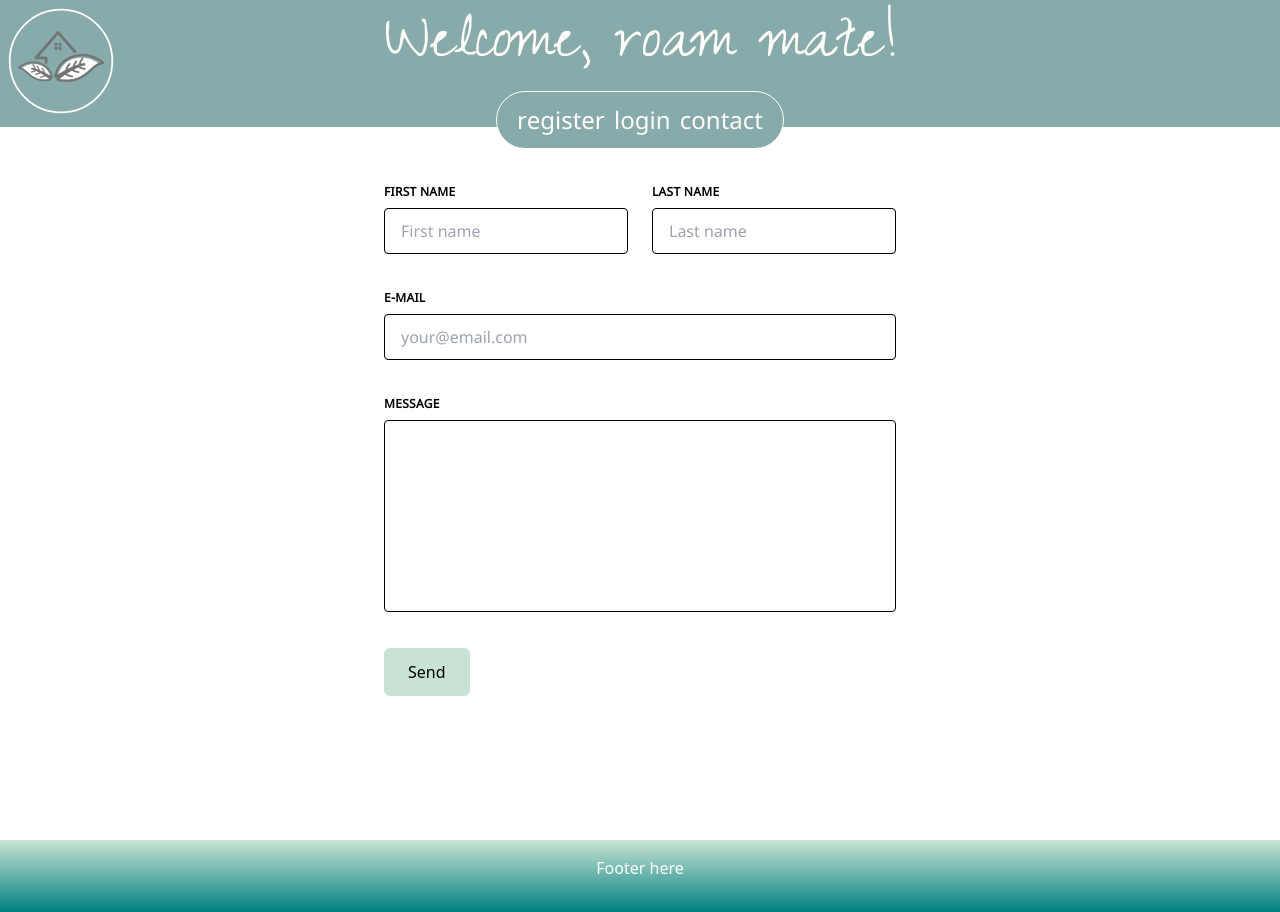
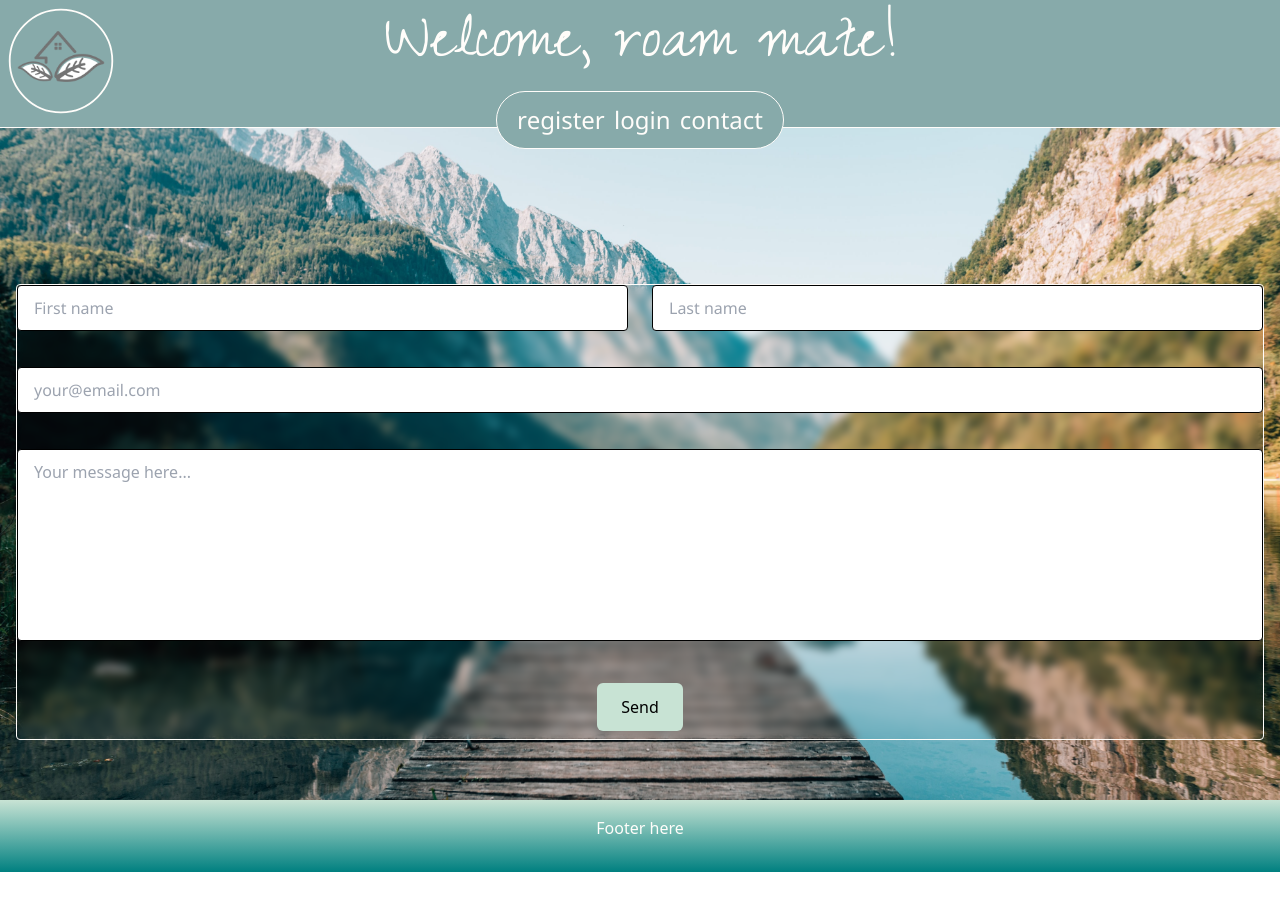
Before and after one commit to pietow/client-react, a React (Create React App) app: page /contact in a window 1280 px wide. After the commit the page ends 872 px from the top, so only its background shows below. Built offline with nearby package versions, Linux system fonts and the light colour scheme.

Commit message:
feat: improved contact page

```diff
--- a/src/pages/Contact.js
+++ b/src/pages/Contact.js
@@ -3,35 +3,25 @@
 import React from 'react'
 import SendBtn from '../components/SendBtn'
 
-
 export default function Contact() {
     return (
-        <React.Fragment>
-            <h2 className="text-center">Get in touch!</h2>
-            <main className="container flex justify-center items-center m-auto h-screen">
-                <form className="w-full max-w-lg">
+        <main className="bg-contact bg-content bg-center bg-cover h-screen">
+            <h1 className="text-best-white text-6xl font-zeyada text-center pt-8">
+                Get in touch!
+            </h1>
+            <form className="backdrop-blur-sm relative flex flex-col border-best-white border mx-4 rounded top-48 absolute">
                 <div class="flex flex-wrap -mx-3 mb-6">
                     <div class="w-full md:w-1/2 px-3 mb-6 md:mb-0">
-                            <label
-                                class="block uppercase tracking-wide font-noto font-bold text-xs mb-2"
-                                for="grid-first-name">
-                                First Name
-                            </label>
                         <input
-                                className="appearance-none block w-full font-noto border border-red-500 rounded py-3 px-4 mb-3 leading-tight focus:outline-none focus:bg-white"
-                                id="grid-first-name"
+                            className="w-full font-noto border rounded py-3 px-4 mb-3 leading-tight focus:outline-none focus:bg-white"
+                            id="contact-first-name"
                             type="text"
                             placeholder="First name"
                         />
                     </div>
                     <div class="w-full md:w-1/2 px-3">
-                            <label
-                                class="block uppercase tracking-wide font-noto font-bold text-xs mb-2"
-                                for="grid-last-name">
-                                Last Name
-                            </label>
                         <input
-                                class="w-full font-noto border border-gray-200 rounded py-3 px-4 leading-tight focus:outline-none focus:bg-white"
+                            class="w-full font-noto border rounded py-3 px-4 mb-3 leading-tight focus:outline-none focus:bg-white"
                             id="grid-last-name"
                             type="text"
                             placeholder="Last name"
@@ -40,13 +30,8 @@ export default function Contact() {
                 </div>
                 <div class="flex flex-wrap -mx-3 mb-6">
                     <div class="w-full px-3">
-                            <label
-                                class="block uppercase tracking-wide font-noto font-bold text-xs mb-2"
-                                for="grid-password">
-                                E-mail
-                            </label>
                         <input
-                                class="w-full font-noto border border-gray-200 rounded py-3 px-4 mb-3 leading-tight focus:outline-none focus:bg-white"
+                            class="w-full font-noto border rounded py-3 px-4 mb-3 leading-tight focus:outline-none focus:bg-white"
                             id="email"
                             type="email"
                             placeholder="your@email.com"
@@ -55,24 +40,18 @@ export default function Contact() {
                 </div>
                 <div class="flex flex-wrap -mx-3 mb-6">
                     <div class="w-full px-3">
-                            <label
-                                class="block uppercase tracking-wide font-noto font-bold text-xs mb-2"
-                                for="grid-password">
-                                Message
-                            </label>
                         <textarea
-                                class=" no-resize appearance-none block w-full bg-gray-200 text-gray-700 border border-gray-200 rounded py-3 px-4 mb-3 leading-tight focus:outline-none focus:bg-white focus:border-gray-500 h-48 resize-none"
-                                id="message"></textarea>
+                            class=" no-resize w-full border rounded py-3 px-4 mb-3 leading-tight focus:outline-none focus:bg-white focus:border-gray-500 h-48 resize-none"
+                            id="message"
+                            placeholder="Your message here..."></textarea>
                     </div>
                 </div>
-                    <div class="md:flex md:items-center">
-                        <div class="md:w-1/3">
+                <div class="mx-auto pb-2 md:flex md:items-center">
+
                         <SendBtn />
                 </div>
-                        <div class="md:w-2/3"></div>
-                    </div>
+
             </form>
         </main>
-        </React.Fragment>
     )
 }
--- a/tailwind.config.js
+++ b/tailwind.config.js
@@ -48,7 +48,8 @@ module.exports = {
         hero: "url('/src/assets/img/toa-heftiba-Bm-N1gh4AUs-unsplash.jpg')",
         logo: "url('/src/assets/img/logo-big.png')",
         login: "url('/src/assets/img/alejandro-cartagena-eqzcs-hNvN0-unsplash.jpg')",
-        backpacker: "url('/src/assets/img/mukuko-studio-tPKQwYHy8q4-unsplash.jpg')"
+        backpacker: "url('/src/assets/img/mukuko-studio-tPKQwYHy8q4-unsplash.jpg')",
+        contact: "url('/src/assets/img/s-migaj-Yui5vfKHuzs-unsplash.jpg')"
       }),
       fontFamily: {
         zeyada: ["zeyada", "cursive"],
```
Lines whose indentation alone changed are shown as unchanged.
